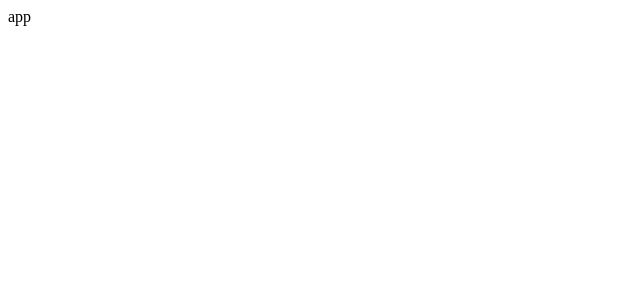
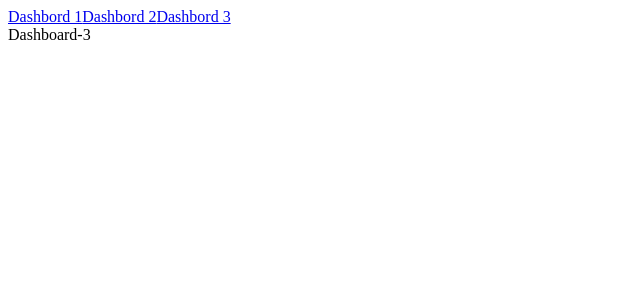
Before and after one commit to santoshmcode/dynamic-dashboard, a React (Create React App) app in the folder client/: page /D3 in a window 1280 px wide. Shown: the top 300 px of the page, without its empty margins (0-640 px from the left). Built offline with nearby package versions, Linux system fonts and the light colour scheme.

Commit message:
client: added react-router-dom

```diff
--- a/client/package.json
+++ b/client/package.json
@@ -10,8 +10,10 @@
     "@types/node": "^16.18.23",
     "@types/react": "^18.0.31",
     "@types/react-dom": "^18.0.11",
+    "@types/react-router-dom": "^5.3.3",
     "react": "^18.2.0",
     "react-dom": "^18.2.0",
+    "react-router-dom": "^6.10.0",
     "react-scripts": "5.0.1",
     "typescript": "^4.9.5",
     "web-vitals": "^2.1.4"
--- a/client/src/App.tsx
+++ b/client/src/App.tsx
@@ -1,11 +1,16 @@
 import React from 'react';
 
 import './App.css';
+import Routers from './routers';
+import { Link } from 'react-router-dom';
 
 function App() {
   return (
     <div className="App">
-      app
+      <Link to="/">Dashbord 1</Link>
+      <Link to="/d2">Dashbord 2</Link>
+      <Link to="/d3">Dashbord 3</Link>
+      <Routers/>
     </div>
   );
 }
--- a/client/src/index.tsx
+++ b/client/src/index.tsx
@@ -1,6 +1,7 @@
 import React from 'react';
 import ReactDOM from 'react-dom/client';
 import './index.css';
+import { BrowserRouter as Router } from 'react-router-dom';
 import App from './App';
 
 const root = ReactDOM.createRoot(
@@ -8,6 +9,8 @@ const root = ReactDOM.createRoot(
 );
 root.render(
   <React.StrictMode>
-    <App />
+    <Router>
+      <App />
+    </Router>
   </React.StrictMode>
 );
--- /dev/null
+++ b/client/src/routers/index.tsx
@@ -0,0 +1,16 @@
+import React from 'react'
+import { Routes, Route } from 'react-router-dom';
+
+const Routers = () => {
+  return (
+     <div>
+      <Routes>
+        <Route path="/" element={<>Dashboard-1</>} />
+        <Route path="/D2" element={<>Dashboard-2</>} />
+        <Route path="/D3" element={<>Dashboard-3</>} />
+      </Routes>
+    </div>
+  )
+}
+
+export default Routers
```
Also changed, not shown: 1 other file (tests, documents, lock files or other folders).
